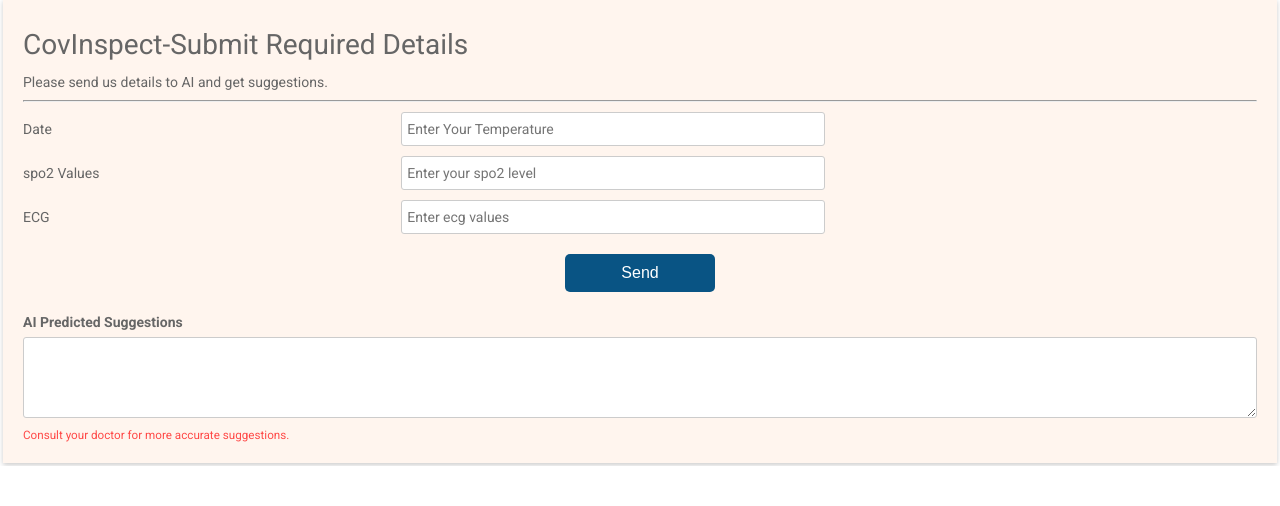
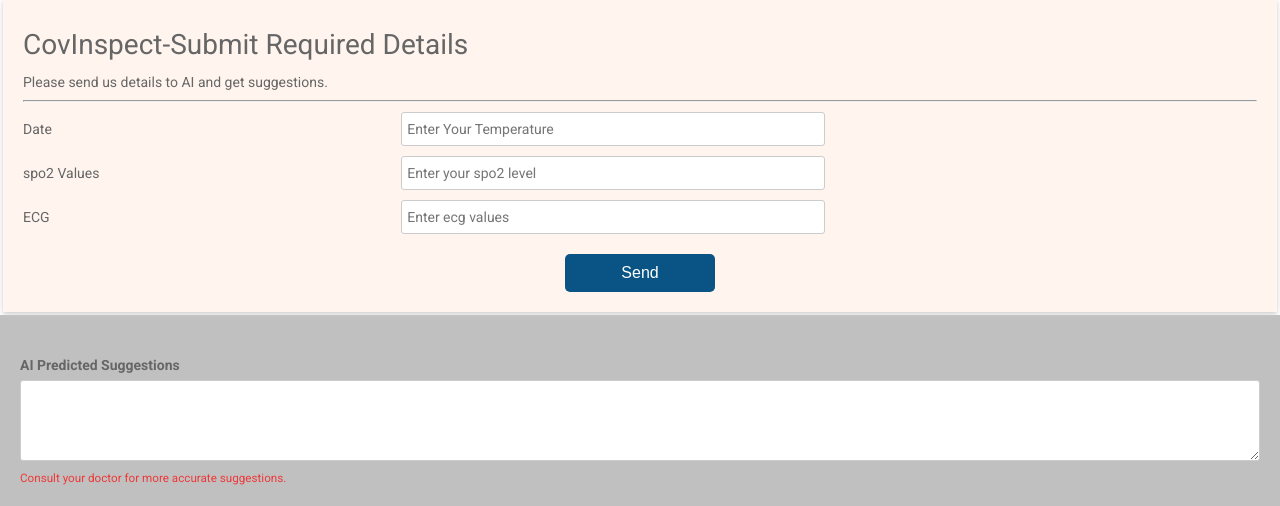
Before and after one commit to neeltron/CovInspect, a plain HTML site: page CovInspect Front/index.html in a window 1280 px wide. Shown: the part 406-912 px from the top of the page. Before the commit the page ends 872 px from the top, so only its background shows below. Drawn offline with Linux system fonts and the light colour scheme.

Commit message:
Update index.html

```diff
--- a/CovInspect Front/index.html
+++ b/CovInspect Front/index.html
@@ -8,6 +8,10 @@
       html, body {
       min-height: 100%;
       color: aquamarine;
+      }
+      .result{
+      padding:20px;
+      background-color: silver;
       }
       body, div, form, input, select, p {
       padding: 0;
@@ -186,12 +190,13 @@
         <div class="btn-block">
             <button type="submit" href="/">Send</button>
           </div>
-          <div class="result">
-            <h4>AI Predicted Suggestions</h4>
-          <textarea rows="5"></textarea>
-          <small> Consult your doctor for more accurate suggestions.</small>
-      </div>
+
         </form>
     </div>
+    <div class="result">
+        <h4>AI Predicted Suggestions</h4>
+      <textarea rows="5"></textarea>
+      <small> Consult your doctor for more accurate suggestions.</small>
+  </div>
   </body>
 </html>
```
